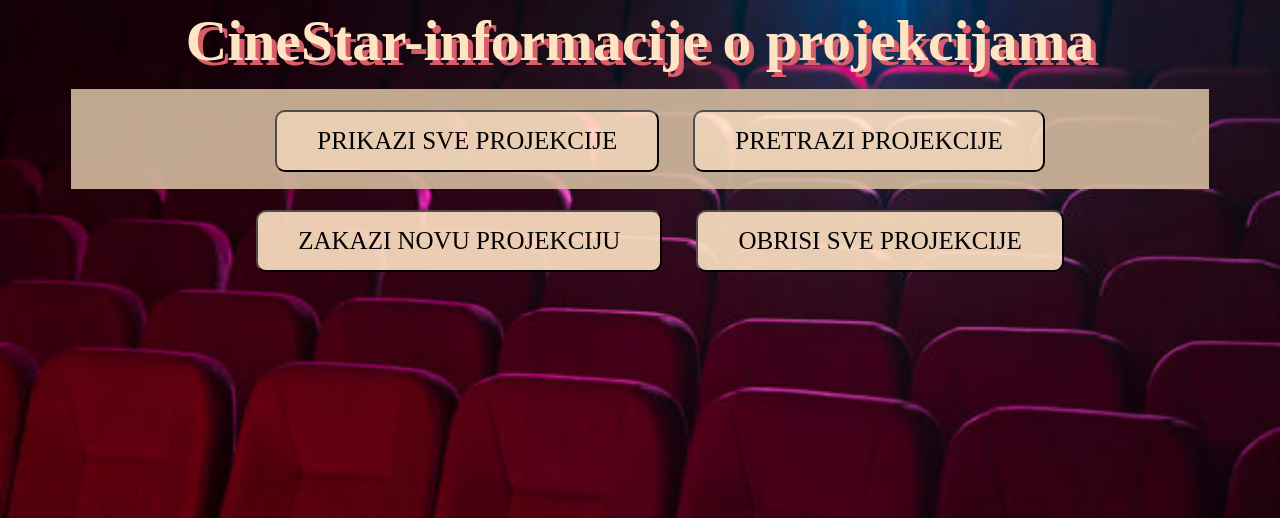
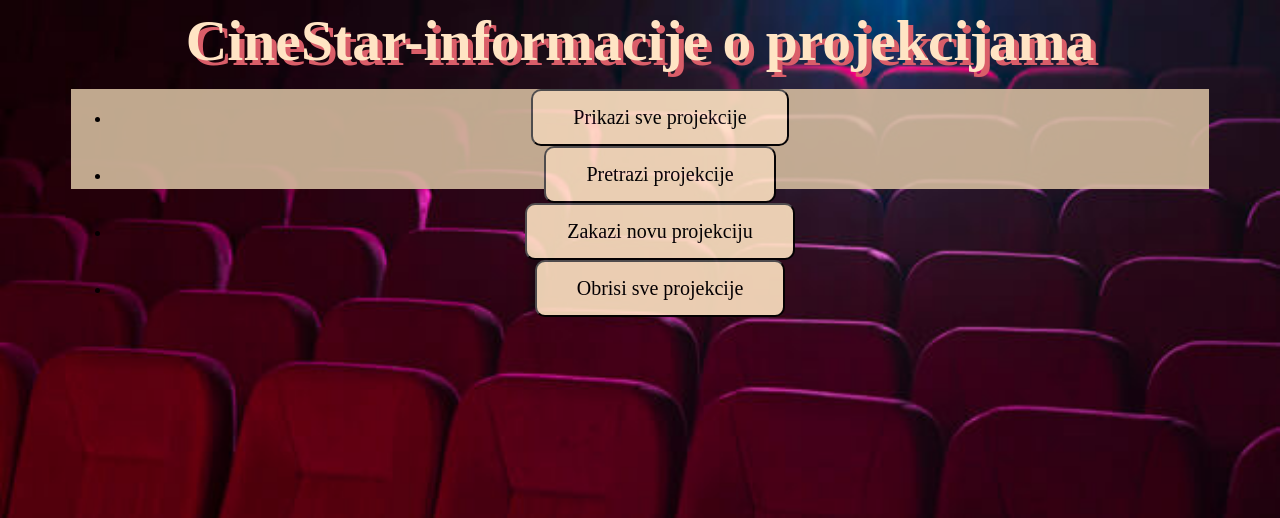
Before and after one commit to TeodoraStevanovic/iteh-prviDomaci, a PHP site: page /home.php in a window 1280 px wide. Shown: the top 518 px of the page. Run offline with PHP 8.4, Linux system fonts and the light colour scheme.

Commit message:
promenjen css

```diff
--- a/css/druga.css
+++ b/css/druga.css
@@ -22,30 +22,23 @@
 .zaglavlje{
     background-color: rgb(211, 187, 158);
     opacity: 90%;
-  height: 100px;
+    height: 100px;
   width: 90%;
   margin-left: auto;
   margin-right: auto;
 
 }
+
 .zaglavlje ul {
     text-align: center;
   }
-.zaglavlje ul li {
-    display: inline-block;
-    line-height: 90px;
-    margin-left: 15px ;
-    margin-top: 10px;
-    margin-right: 15px ;
-  }
-
 
   .zaglavlje ul li button {
     background-color: bisque;
-    font-size: 25px;
-    padding: 15px 40px;
+    font-size: 20px;
+
     border-radius: 10px;
-    text-transform: uppercase;
+   padding: 15px 40px;
 
 
   }
```
